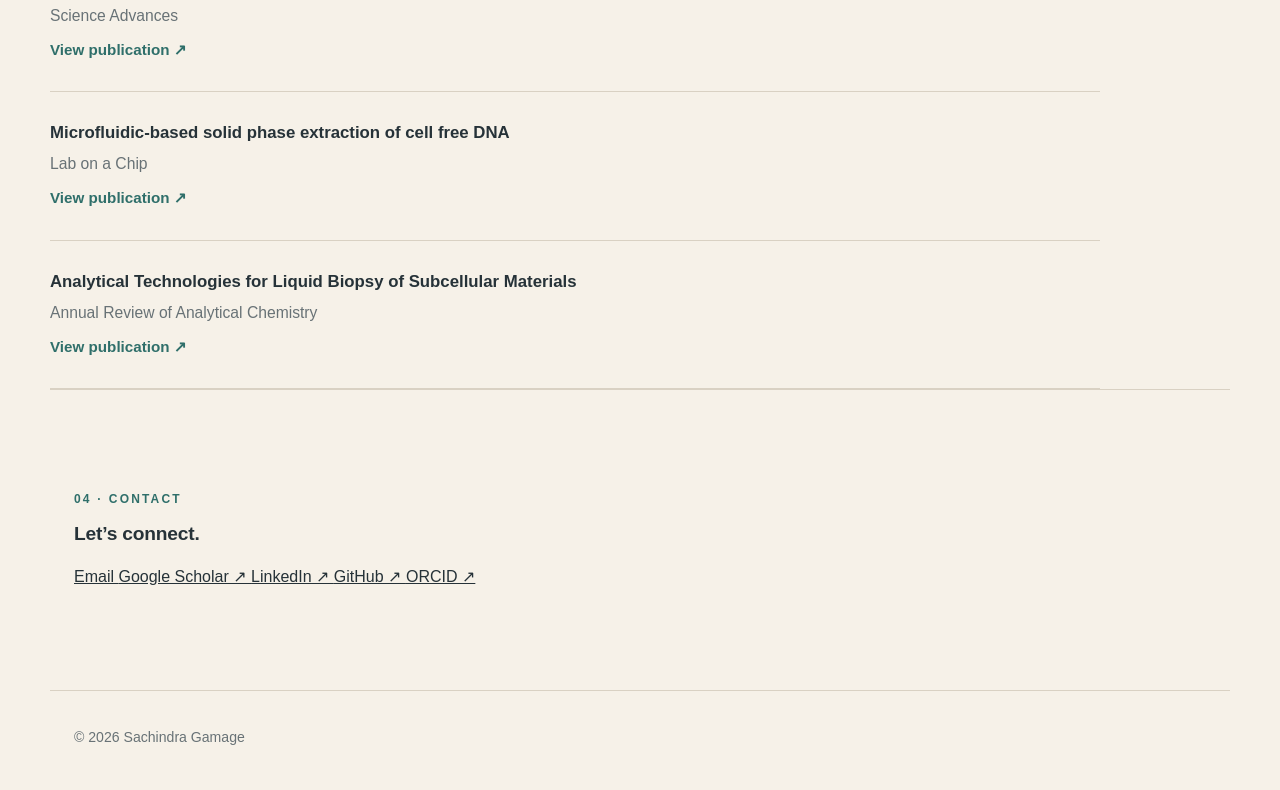
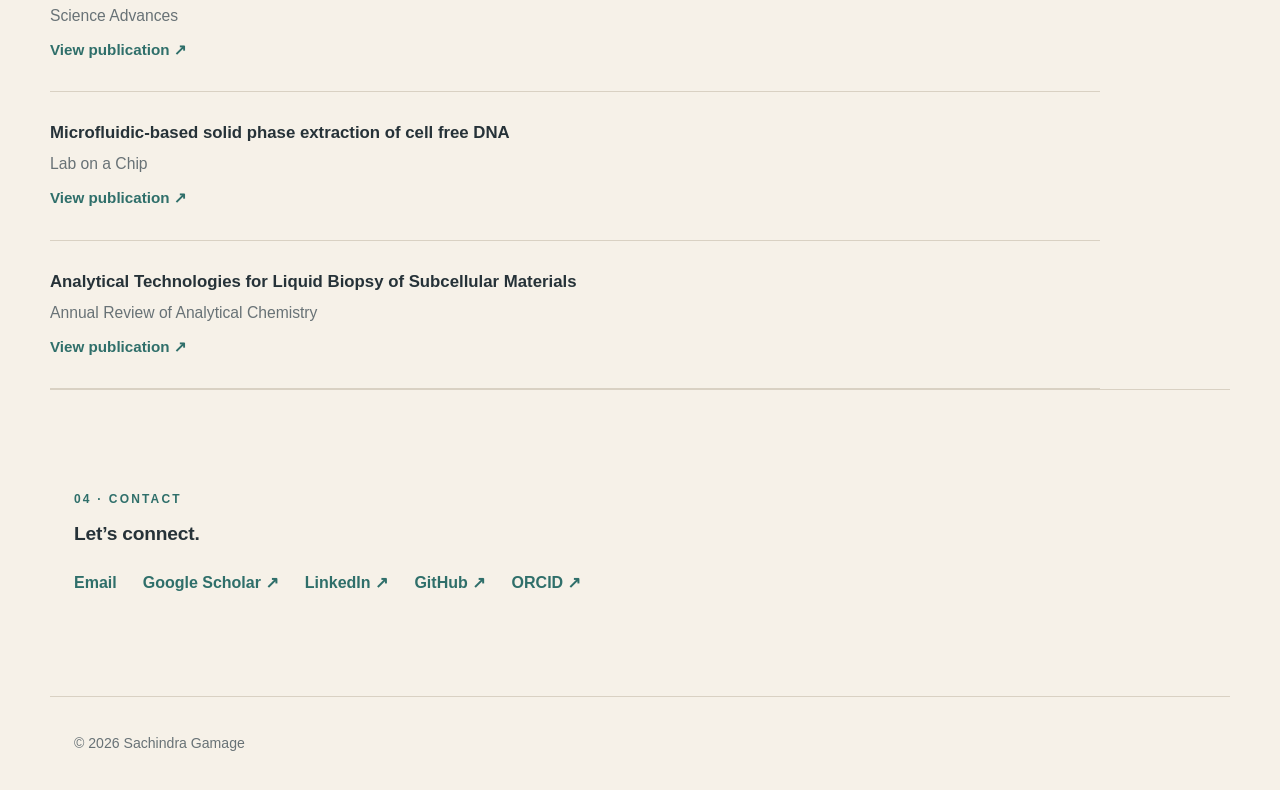
Before and after one commit to sachigamage-astrochem/sachigamage-astrochem.github.io, a plain HTML site: page index.html in a window 1280 px wide. Shown: the part 2185-2975 px from the top of the page. Drawn offline with Linux system fonts and the light colour scheme.

Commit message:
Style contact links

```diff
--- a/styles.css
+++ b/styles.css
@@ -328,3 +328,22 @@ footer {
 .publication-item a:hover {
   text-decoration: underline;
 }
+/* ===== CONTACT ===== */
+
+.contact-links {
+  display: flex;
+  flex-wrap: wrap;
+  gap: 14px 26px;
+  margin-top: 22px;
+}
+
+.contact-links a {
+  color: var(--teal);
+  text-decoration: none;
+  font-weight: 600;
+  font-size: 1rem;
+}
+
+.contact-links a:hover {
+  text-decoration: underline;
+}
```
